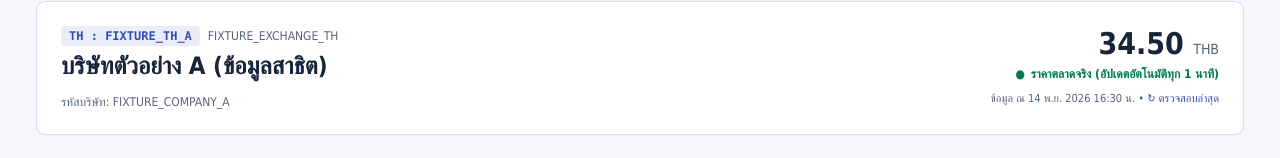
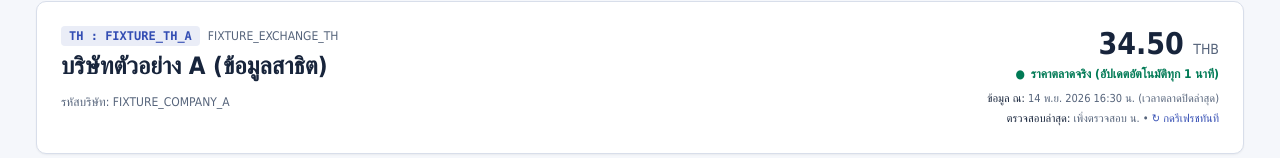
Before and after one commit to senella02/smart-financial-advisor, a Next.js app in the folder apps/web/: page /stocks/TH/FIXTURE_TH_A in a window 1280 px wide. Shown: the part 141-299 px from the top of the page. Built offline with nearby package versions, Linux system fonts and the light colour scheme; no server answers.

Commit message:
fix(stock-header): separate market observation time from last checked time

```diff
--- a/apps/web/src/components/live-stock-header.tsx
+++ b/apps/web/src/components/live-stock-header.tsx
@@ -25,6 +25,7 @@ export function LiveStockHeader({
 }: LiveStockHeaderProps) {
   const [price, setPrice] = useState<string>(initialPrice);
   const [asOf, setAsOf] = useState<string>(initialAsOf);
+  const [lastChecked, setLastChecked] = useState<string>("เพิ่งตรวจสอบ");
   const [isRefreshing, setIsRefreshing] = useState<boolean>(false);
 
   async function fetchLatestQuote() {
@@ -35,12 +36,19 @@ export function LiveStockHeader({
       if (json.status === "available" && json.data?.price?.value != null) {
         setPrice(Number(json.data.price.value).toLocaleString(undefined, { minimumFractionDigits: 2, maximumFractionDigits: 2 }));
         if (json.data.provenance?.sourceAsOf) {
-          setAsOf(
-            new Date(json.data.provenance.sourceAsOf).toLocaleString("th-TH", {
-              timeZone: market === "TH" ? "Asia/Bangkok" : "America/New_York",
-            })
-          );
+          const tz = market === "TH" ? "Asia/Bangkok" : "America/New_York";
+          const tzLabel = market === "TH" ? "ICT (เวลาไทย)" : "EST (เวลานิวยอร์ก)";
+          const formatted = new Date(json.data.provenance.sourceAsOf).toLocaleString("th-TH", {
+            timeZone: tz,
+            year: "numeric",
+            month: "short",
+            day: "numeric",
+            hour: "2-digit",
+            minute: "2-digit",
+          });
+          setAsOf(`${formatted} ${tzLabel}`);
         }
+        setLastChecked(new Date().toLocaleTimeString("th-TH", { hour: "2-digit", minute: "2-digit", second: "2-digit" }));
       }
     } catch {
       // Retain last known values on failure
@@ -82,16 +90,21 @@ export function LiveStockHeader({
             <span>●</span>
             <span>ราคาตลาดจริง (อัปเดตอัตโนมัติทุก 1 นาที)</span>
           </div>
-          <div className="mt-2 text-[11px] text-muted-foreground">
-            ข้อมูล ณ {asOf} •{" "}
+          <div className="mt-2 text-[11px] text-muted-foreground space-y-0.5">
+            <div>
+              <span className="font-medium text-foreground">ข้อมูล ณ:</span> {asOf} (เวลาตลาดปิดล่าสุด)
+            </div>
+            <div>
+              <span className="font-medium text-foreground">ตรวจสอบล่าสุด:</span> {lastChecked} น. •{" "}
               <button
                 type="button"
                 onClick={fetchLatestQuote}
                 disabled={isRefreshing}
                 className="text-primary hover:underline font-medium disabled:opacity-50"
               >
-              {isRefreshing ? "กำลังอัปเดต..." : "↻ ตรวจสอบล่าสุด"}
+                {isRefreshing ? "กำลังอัปเดต..." : "↻ กดรีเฟรชทันที"}
               </button>
+            </div>
           </div>
         </div>
       </div>
```
Lines whose indentation alone changed are shown as unchanged.
